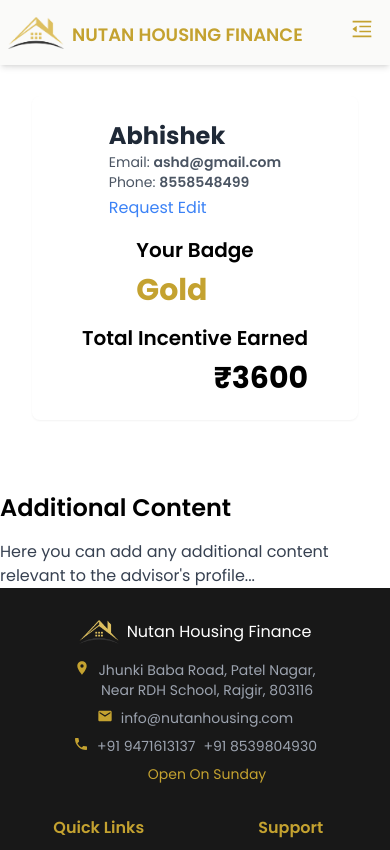
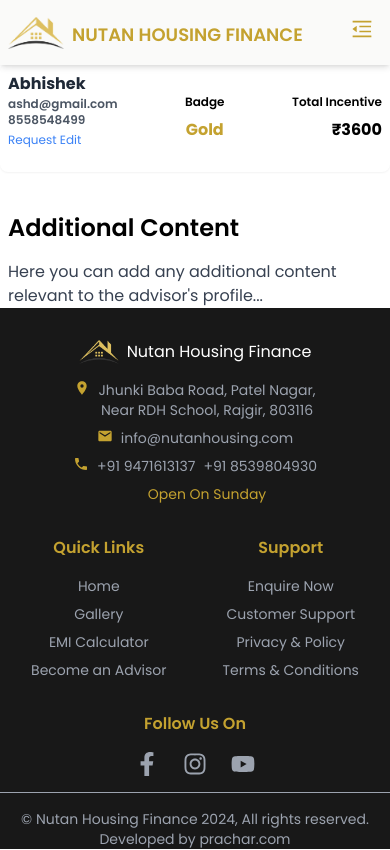
Before and after one commit to meaviishek/Nutan-Housing, a React (Vite) app in the folder Frontend/: page /advisor/dashboard in a window 390 px wide. Shown: the top 850 px of the page. Built offline with nearby package versions, Linux system fonts and the light colour scheme.

Commit message:
First commit

```diff
--- a/Frontend/src/components/advisor/AdvisorDash.jsx
+++ b/Frontend/src/components/advisor/AdvisorDash.jsx
@@ -4,48 +4,51 @@
     const advisorName = 'Abhishek'
     const badge ='Gold'
     const totalIncentive='3600'
-    const workProgress='50'
+
     const email='ashd@gmail.com'
     const phone='8558548499'
 
   return (
     <div className='mt-16'>
-     <div className="  flex justify-center  p-8">
-      <div className="bg-white shadow-sm rounded-lg max-w-7xl w-full p-6">
+    <div className="flex justify-center md:p-8">
+      <div className="bg-white shadow-sm rounded-lg md:max-w-7xl w-full p-2 md:p-6">
 
         {/* Profile Header */}
-        <div className="flex flex-col sm:flex-row justify-between items-center ">
-          <div className="flex flex-col">
-            <h1 className="text-2xl font-bold text-gray-800">{advisorName}</h1>
-            <p className="text-sm text-gray-600">Email: <span className="font-semibold">{email}</span></p>
-            <p className="text-sm text-gray-600">Phone: <span className="font-semibold">{phone}</span></p>
-            <a href="#edit" className="text-blue-500 hover:underline mt-1">Request Edit</a>
+        <div className="flex  justify-between items-center">
+          {/* Left Section: Advisor Name and Contact Details */}
+          <div className="flex flex-col mb-4 sm:mb-0 text-sm md:text-base">
+            <h1 className="text-base md:text-2xl font-bold text-gray-800">{advisorName}</h1>
+            <p className="text-xs md:text-sm text-gray-600"><span className="font-semibold">{email}</span></p>
+            <p className="text-xs md:text-sm text-gray-600"><span className="font-semibold">{phone}</span></p>
+            <a href="#edit" className="text-blue-500 hover:underline mt-1 text-xs">Request Edit</a>
           </div>
-          <div className="my-4 sm:my-0">
-            <h2 className="text-xl font-semibold">Your Badge</h2>
-            <p className="mt-2 text-3xl font-bold text-primary">{badge}</p>
+
+          {/* Center Section: Badge */}
+          <div className="my-4 md:my-0 text-center">
+            <h2 className="text-xs md:text-xl font-semibold">Badge</h2>
+            <p className="mt-2 text-base md:text-3xl font-bold text-primary">{badge}</p>
           </div>
+
+          {/* Right Section: Total Incentive */}
           <div className="flex flex-col text-right">
-            <h2 className="text-xl font-semibold">Total Incentive Earned</h2>
-            <p className="mt-2 text-3xl font-bold">₹{totalIncentive}</p>
+            <h2 className="text-xs md:text-xl font-semibold">Total Incentive</h2>
+            <p className="mt-2 text-base md:text-3xl font-bold">₹{totalIncentive}</p>
           </div>
         </div>
 
-
-
-
-
+        {/* Additional Content Section */}
 
       </div>
 
     </div>
     <div className="mt-10">
-        <div className='justify-center max-w-7xl container mx-auto'>
+        <div className='container mx-2 md:mx-auto max-w-7xl '>
           <h2 className="text-2xl font-semibold mb-4">Additional Content</h2>
           <p className="text-gray-700">Here you can add any additional content relevant to the advisor's profile...</p>
         </div>
         </div>
-    </div>
+  </div>
+
   )
 }
 
```
